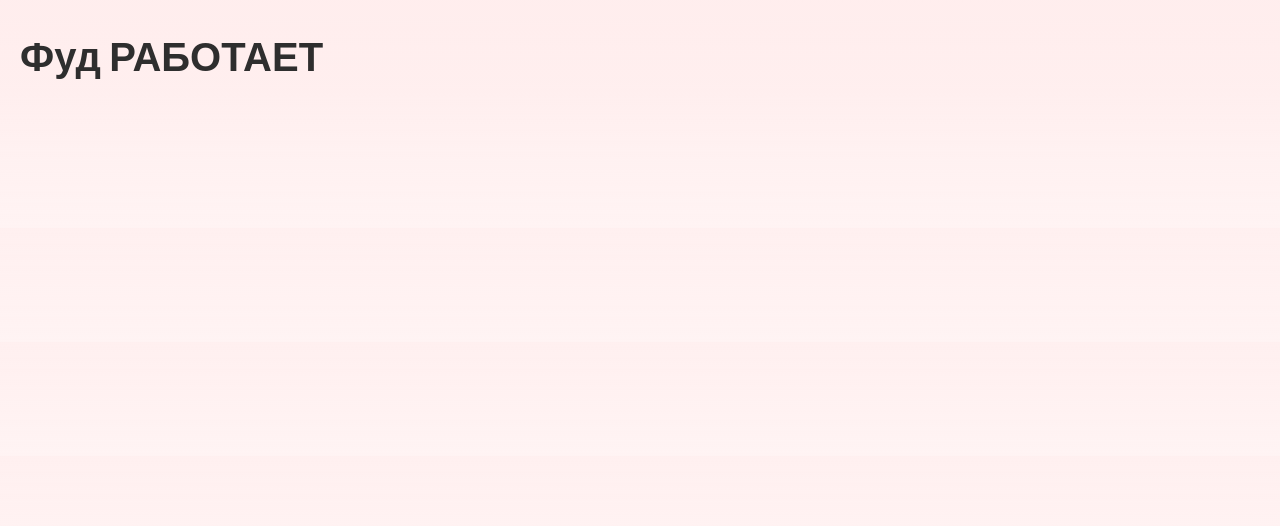
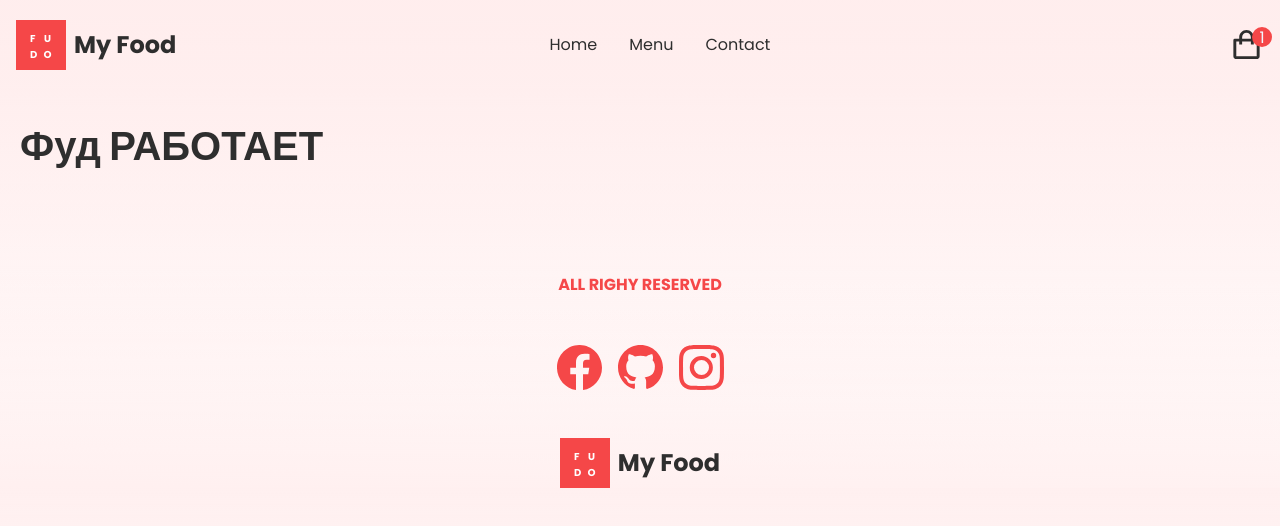
Before and after one commit to NikolayPilgun/ReactFood, a Next.js app: page / in a window 1280 px wide. Shown: the top 526 px of the page. Built offline with nearby package versions, Linux system fonts and the light colour scheme.

Commit message:
Header, footer

```diff
--- /dev/null
+++ b/components/Footer.jsx
@@ -0,0 +1,21 @@
+import Image from "next/image";
+import { BsFacebook, BsGithub, BsInstagram } from "react-icons/bs";
+import Logo from "../assets/Logo.png";
+import styles from "../styles/Footer.module.css";
+
+export default function Footer() {
+	return (
+		<footer className={styles.footer}>
+			<span>ALL RIGHY RESERVED</span>
+			<div className={styles.social}>
+				<BsFacebook size={45} />
+				<BsGithub size={45} />
+				<BsInstagram size={45} />
+			</div>
+			<div className={styles.logo}>
+				<Image src={Logo} alt="Logo" width={50} height={50} />
+				<span>My Food</span>
+			</div>
+		</footer>
+	);
+}
--- /dev/null
+++ b/components/Header.jsx
@@ -0,0 +1,31 @@
+import Image from "next/image";
+import { BiShoppingBag } from "react-icons/bi";
+import Logo from "../assets/Logo.png";
+import styles from "../styles/Header.module.css";
+
+export default function Header() {
+	return (
+		<header className={styles.header}>
+			{/* logo side */}
+			<div className={styles.logo}>
+				<Image src={Logo} alt="Logo" width={50} height={50} />
+				<span>My Food</span>
+			</div>
+			{/* menu side */}
+			<nav className={styles.nav}>
+				<ul className={styles.menu}>
+					<li>Home</li>
+					<li>Menu</li>
+					<li>Contact</li>
+				</ul>
+			</nav>
+			{/* right side */}
+			<div className={styles.rightSide}>
+				<div className={styles.cart}>
+					<BiShoppingBag size={35} color="#2E2E2E" />
+					<div className={styles.badge}>1</div>
+				</div>
+			</div>
+		</header>
+	);
+}
--- /dev/null
+++ b/components/Layout.jsx
@@ -0,0 +1,13 @@
+import Footer from "./Footer";
+import Header from "./Header";
+
+const Layout = ({ children }) => {
+	return (
+		<>
+			<Header />
+			{children}
+			<Footer />
+		</>
+	);
+};
+export default Layout;
--- a/package.json
+++ b/package.json
@@ -11,7 +11,6 @@
 	"dependencies": {
 		"@emotion/react": "^11.10.5",
 		"@emotion/server": "^11.10.0",
-		"@iconscout/react-unicons": "^1.1.6",
 		"@mantine/core": "^5.9.5",
 		"@mantine/hooks": "^5.9.5",
 		"@mantine/next": "^5.9.5",
@@ -23,6 +22,7 @@
 		"react": "18.2.0",
 		"react-dom": "18.2.0",
 		"react-hot-toast": "^2.4.0",
+		"react-icons": "^4.7.1",
 		"stripe": "^11.4.0",
 		"zustand": "^4.1.5"
 	}
--- a/pages/index.js
+++ b/pages/index.js
@@ -1,19 +1,20 @@
 import Head from "next/head";
+import Layout from "../components/Layout";
 import styles from "../styles/Home.module.css";
 
 export default function Home() {
 	return (
-		<>
+		<Layout>
 			<Head>
 				<title>Food Project</title>
 				<meta name="description" content="Generated by create next app" />
 				<meta name="viewport" content="width=device-width, initial-scale=1" />
 				<link rel="icon" href="/Logo.png" />
 			</Head>
-			{/* body */}
+
 			<main className={styles.main}>
 				<h1>Фуд РАБОТАЕТ</h1>
 			</main>
-		</>
+		</Layout>
 	);
 }
--- /dev/null
+++ b/styles/Footer.module.css
@@ -0,0 +1,34 @@
+.footer {
+	display: flex;
+	flex-direction: column;
+	align-items: center;
+	justify-content: center;
+	gap: 3rem;
+	margin-top: 6rem;
+	background: linear-gradient(
+		1deg,
+		rgba(255, 237, 237, 0.85) 0%,
+		rgba(255, 255, 255, 0) 14rem
+	);
+}
+.footer > span {
+	color: var(--themeRed);
+	font-weight: bold;
+}
+.social {
+	display: flex;
+	gap: 1rem;
+}
+.social > * {
+	fill: var(--themeRed);
+}
+.logo {
+	display: flex;
+	align-items: center;
+	justify-content: center;
+	gap: 0.5rem;
+}
+.logo > span {
+	font-weight: bold;
+	font-size: 1.5rem;
+}
--- /dev/null
+++ b/styles/Header.module.css
@@ -0,0 +1,55 @@
+.header {
+	display: flex;
+	align-items: center;
+	justify-content: space-between;
+	padding: 1rem;
+}
+.logo {
+	display: flex;
+	align-items: center;
+	justify-content: flex-start;
+	gap: 0.5rem;
+	flex: 1;
+}
+.logo > span {
+	font-weight: bold;
+	font-size: 1.5rem;
+}
+.nav {
+	flex: 1;
+}
+.menu {
+	display: flex;
+	list-style: none;
+	gap: 2rem;
+	justify-content: center;
+	z-index: 99;
+}
+.menu > li:hover {
+	cursor: pointer;
+	color: var(--themeRed);
+}
+.rightSide {
+	flex: 1;
+	display: flex;
+	gap: 1rem;
+	justify-content: flex-end;
+}
+.cart {
+	position: relative;
+	display: flex;
+	cursor: pointer;
+	z-index: 99;
+}
+.badge {
+	position: absolute;
+	right: -0.5rem;
+	display: flex;
+	justify-content: center;
+	align-items: center;
+	background-color: var(--themeRed);
+	color: aliceblue;
+	width: 20px;
+	height: 20px;
+	border-radius: 50%;
+}
```
Also changed, not shown: 1 other file (tests, documents, lock files or other folders).
